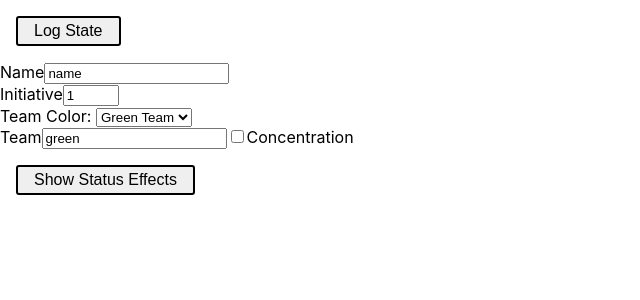
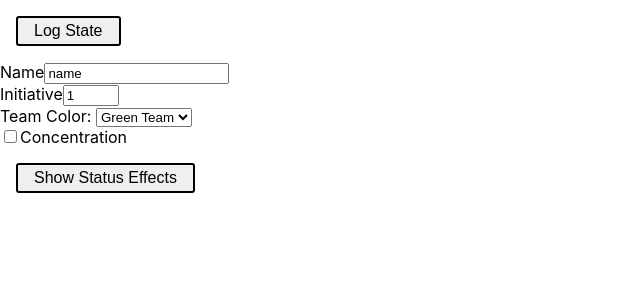
Before and after one commit to punkrockviking/initiativeStatusTracker, a React (Vite) app: page / in a window 1280 px wide. Shown: the top 300 px of the page, without its empty margins (0-640 px from the left). Built offline with nearby package versions, Linux system fonts and the light colour scheme.

Commit message:
(feat) prop function to update state of teamColor not working properly

```diff
--- a/src/components/Character.jsx
+++ b/src/components/Character.jsx
@@ -25,7 +25,7 @@ class Character extends Component {
     this.state = {
       initScore: 1,
       charName: 'name',
-      teamColor: 'green',
+      teamColor: colorOptions[0],
       statusEffects: [],
       concentrate: false,
       showEffects: false,
@@ -34,7 +34,7 @@ class Character extends Component {
     this.handleOnChange = this.handleOnChange.bind(this)
     this.handleOnSubmit = this.handleOnSubmit.bind(this)
     this.addStatus = this.addStatus.bind(this)
-
+    this.onColorChange = this.onColorChange.bind(this)
 
   }
 
@@ -81,6 +81,11 @@ class Character extends Component {
     event.preventDefault()
   }
 
+  onColorChange(color) {
+    this.setState({
+      teamColor: color
+    })
+  }
 
   render() {
 
@@ -114,15 +119,11 @@ class Character extends Component {
                 max="30"
               />
             </div>
-            <Dropdown options={colorOptions} />
-            <label>
-              Team
-              <input
-                defaultValue={this.state.teamColor}
-                type="string"
-                name="teamColor"
-              />
-            </label>
+            <Dropdown
+              options={colorOptions}
+              selected={this.state.teamColor}
+              onSelectedChange={this.onColorChange}
+            />
             <label>
               <input type="checkbox" />
               Concentration
--- a/src/components/Dropdown.jsx
+++ b/src/components/Dropdown.jsx
@@ -1,9 +1,12 @@
 import React from 'react';
 
-const Dropdown = ({ options }) => {
+const Dropdown = ({ options, selected, onSelectedChange }) => {
   const renderedOptions = options.map((option) => {
     return (
-      <option key={option.value} >
+      <option
+        key={option.value}
+        onClick={() => (onSelectedChange(option))}
+      >
         {option.label}
       </option>
     )
```
